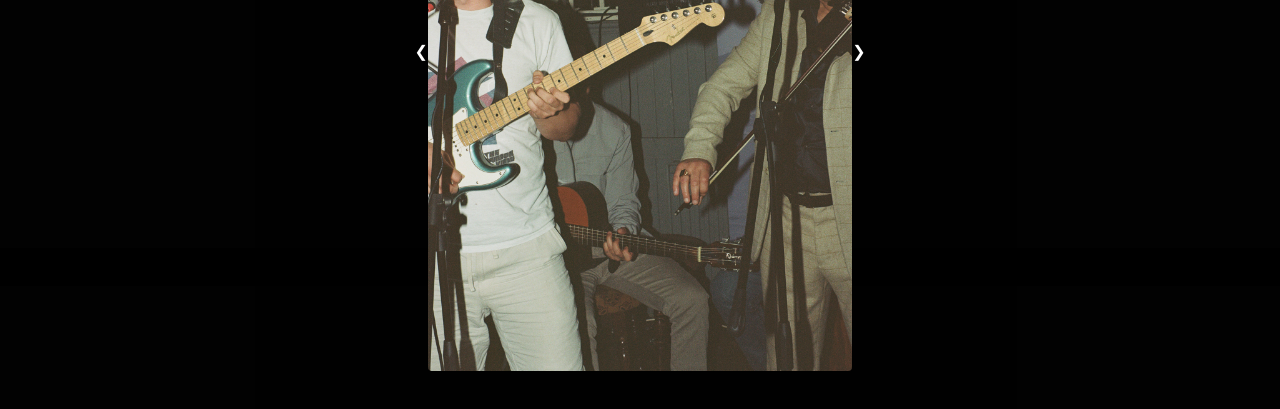
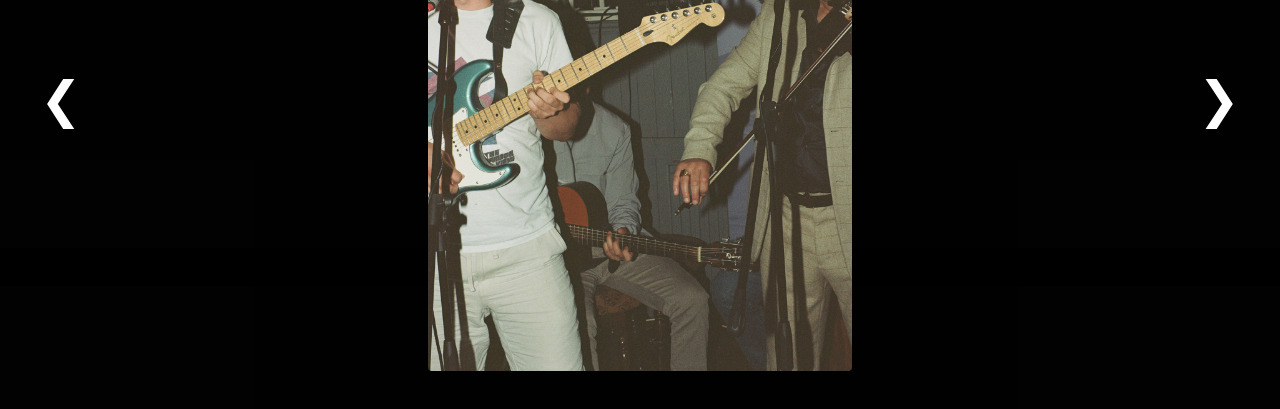
Before and after one commit to Dervla1999/Dervla1999.github.io, a plain HTML site: page index.html in a window 1280 px wide. Both pictures are taken after a click on the picture 175 px from the left and 247 px from the top of the page. Shown: the part 349-758 px from the top of the page. Drawn offline with Linux system fonts and the light colour scheme.

Commit message:
Enhance lightbox with navigation and keyboard support
Added functionality for next/previous buttons and keyboard navigation in the lightbox.

```diff
--- a/index.html
+++ b/index.html
@@ -62,6 +62,25 @@
       max-height: 80%;
       border-radius: 4px;
     }
+    .prev, .next {
+  cursor: pointer;
+  position: absolute;
+  top: 50%;
+  font-size: 50px;
+  color: #fff;
+  padding: 20px;
+  user-select: none;
+}
+.prev {
+  left: 20px;
+}
+.next {
+  right: 20px;
+}
+.prev:hover, .next:hover {
+  color: #aaa;
+}
+
   </style>
 </head>
 <body>
@@ -88,23 +107,65 @@
   <footer>© 2026 Dervla Foley</footer>
 
   <script>
-    const lightbox = document.getElementById("lightbox");
-    const lightboxImg = lightbox.querySelector("img");
-    const galleryImages = document.querySelectorAll(".gallery img");
+  const images = Array.from(document.querySelectorAll('.gallery img'));
+  const lightbox = document.getElementById('lightbox');
+  const lightboxImg = document.getElementById('lightbox-img');
+  const prevBtn = document.getElementById('prev');
+  const nextBtn = document.getElementById('next');
+  let currentIndex = 0;
 
-    galleryImages.forEach(img => {
-      img.addEventListener("click", () => {
-        lightboxImg.src = img.src;
-        lightbox.style.display = "flex";
-      });
+  // Open lightbox
+  images.forEach((img, index) => {
+    img.addEventListener('click', () => {
+      currentIndex = index;
+      showImage();
+      lightbox.style.display = 'flex';
     });
+  });
 
-    lightbox.addEventListener("click", e => {
-      if (e.target !== lightboxImg) {
-        lightbox.style.display = "none";
+  // Close when clicking outside image
+  lightbox.addEventListener('click', (e) => {
+    if (e.target === lightbox) {
+      lightbox.style.display = 'none';
+    }
+  });
+
+  // Show current image
+  function showImage() {
+    lightboxImg.src = images[currentIndex].src;
+  }
+
+  // Next / Previous buttons
+  nextBtn.addEventListener('click', (e) => {
+    e.stopPropagation();
+    currentIndex = (currentIndex + 1) % images.length;
+    showImage();
+  });
+
+  prevBtn.addEventListener('click', (e) => {
+    e.stopPropagation();
+    currentIndex = (currentIndex - 1 + images.length) % images.length;
+    showImage();
+  });
+
+  // Allow keyboard arrows
+  document.addEventListener('keydown', (e) => {
+    if (lightbox.style.display === 'flex') {
+      if (e.key === 'ArrowRight') {
+        currentIndex = (currentIndex + 1) % images.length;
+        showImage();
       }
-    });
-  </script>
+      if (e.key === 'ArrowLeft') {
+        currentIndex = (currentIndex - 1 + images.length) % images.length;
+        showImage();
+      }
+      if (e.key === 'Escape') {
+        lightbox.style.display = 'none';
+      }
+    }
+  });
+</script>
+
 </body>
 </html>
 
```
